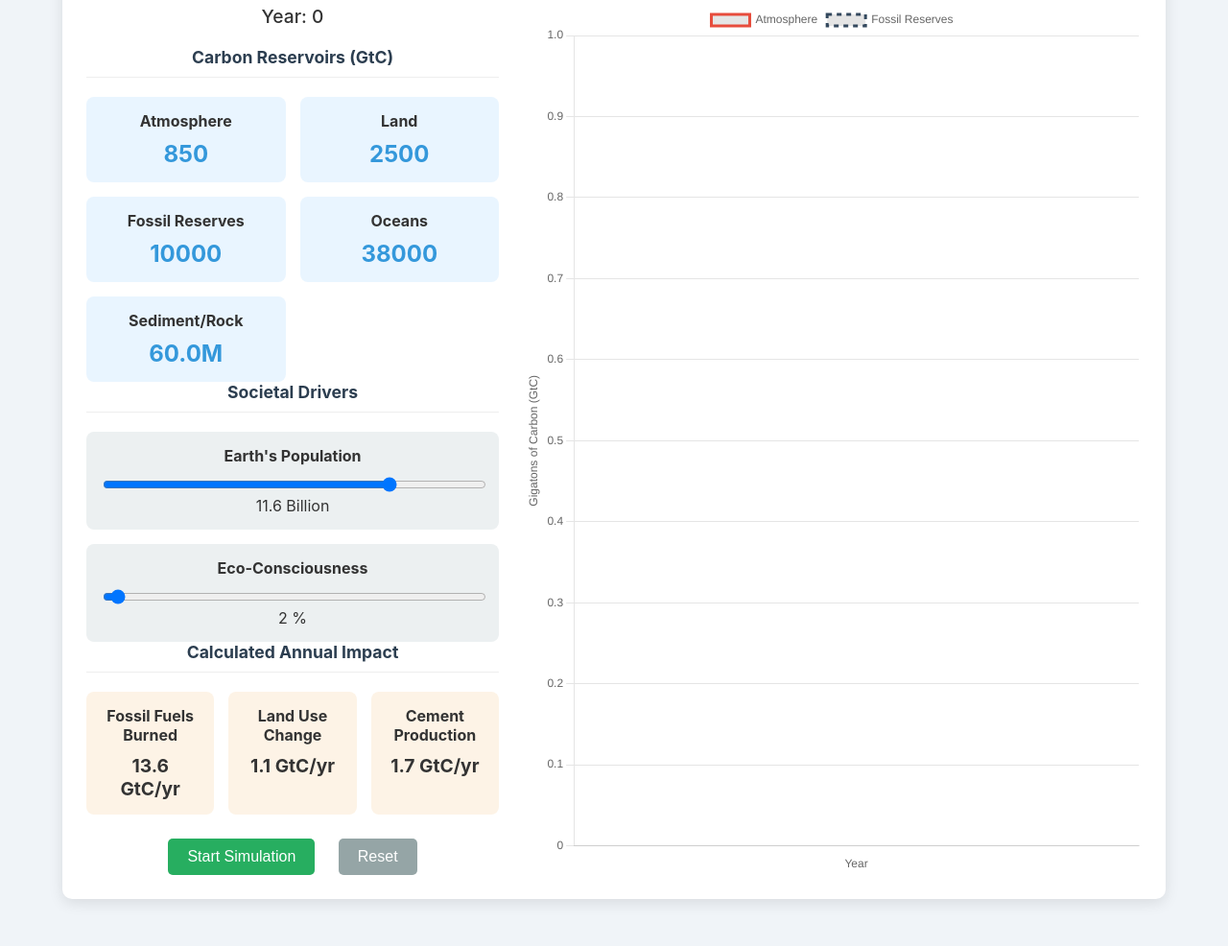
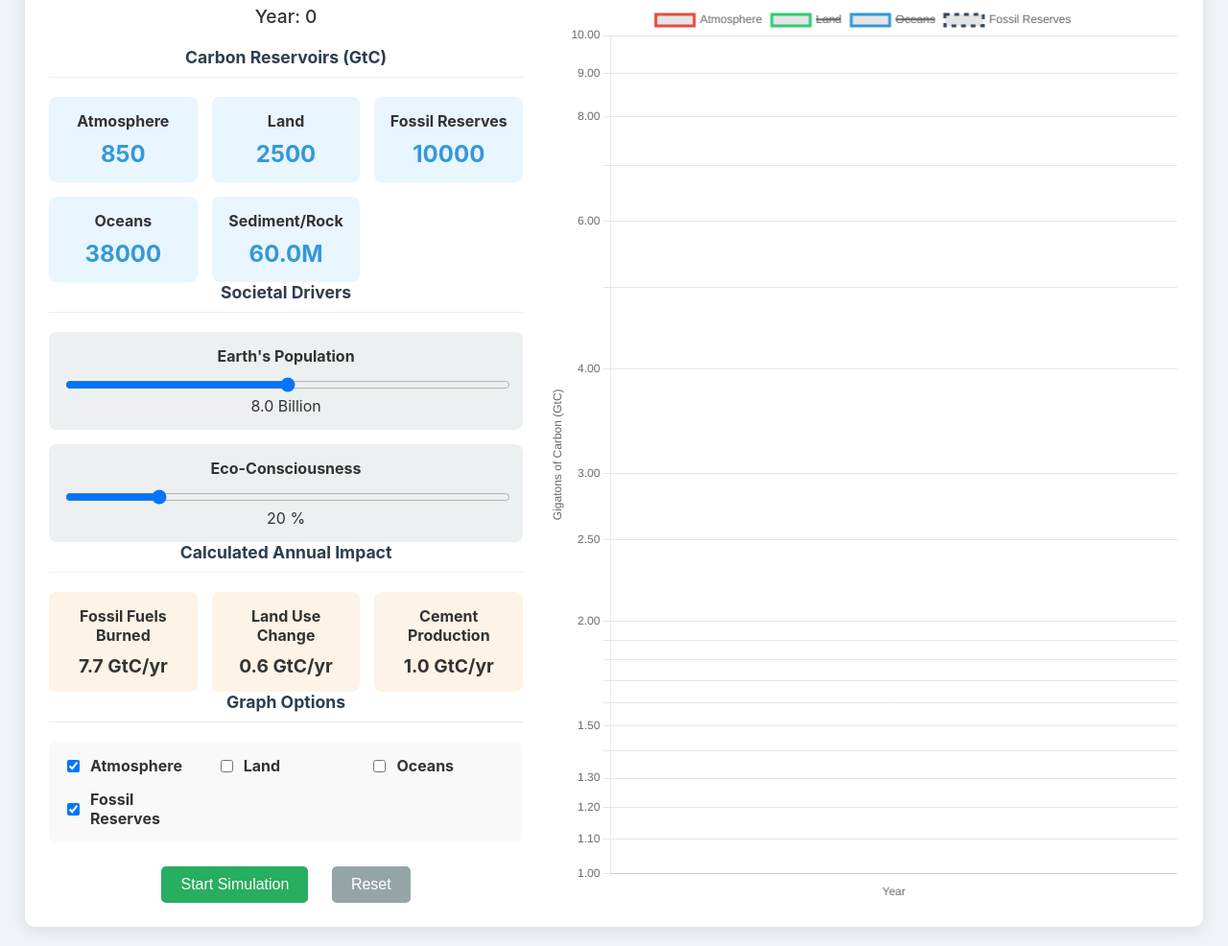
Before and after one commit to gnadori/circuits, a plain HTML site: page szenciklus.html in a window 1280 px wide. Shown: the part 100-1086 px from the top of the page at 96% size. Before the commit the page ends 1057 px from the top, so only its background shows below. Drawn offline with nearby package versions, Linux system fonts and the light colour scheme.

Commit message:
Update szenciklus.html

```diff
--- a/szenciklus.html
+++ b/szenciklus.html
@@ -3,26 +3,29 @@
 <head>
     <meta charset="UTF-8">
     <meta name="viewport" content="width=device-width, initial-scale=1.0">
-    <title>Comprehensive Interactive Carbon Cycle Model</title>
+    <title>Final Interactive Carbon Cycle 1</title>
     <script src="https://cdn.jsdelivr.net/npm/chart.js"></script>
     <style>
         body { font-family: -apple-system, BlinkMacSystemFont, 'Segoe UI', Roboto, Helvetica, Arial, sans-serif; display: flex; justify-content: center; align-items: center; min-height: 100vh; margin: 0; padding: 20px; background-color: #f0f4f8; color: #333; box-sizing: border-box; }
-        #app-container { width: 95%; max-width: 1100px; background: #ffffff; padding: 25px; border-radius: 10px; box-shadow: 0 4px 15px rgba(0,0,0,0.1); }
+        #app-container { width: 95%; max-width: 1200px; background: #ffffff; padding: 25px; border-radius: 10px; box-shadow: 0 4px 15px rgba(0,0,0,0.1); }
         h1, h2 { text-align: center; color: #2c3e50; margin-top: 0; }
         h2 { font-size: 1.1em; border-bottom: 1px solid #eee; padding-bottom: 10px; margin-bottom: 15px;}
         .main-layout { display: flex; flex-wrap: wrap; gap: 25px; }
-        .left-panel { flex: 2; min-width: 400px; }
-        .right-panel { flex: 3; min-width: 500px; min-height: 450px;}
-        .controls, .reservoirs, .impacts { display: grid; gap: 15px; margin-top: 20px; }
+        .left-panel { flex: 3; min-width: 450px; }
+        .right-panel { flex: 4; min-width: 550px; min-height: 500px;}
+        .controls, .reservoirs, .impacts, .graph-options { display: grid; gap: 15px; margin-top: 20px; }
         .reservoirs { grid-template-columns: repeat(auto-fit, minmax(150px, 1fr)); }
         .impacts { grid-template-columns: repeat(3, 1fr); }
+        .graph-options { grid-template-columns: repeat(auto-fit, minmax(120px, 1fr)); background: #f9f9f9; padding: 15px; border-radius: 8px; }
+        .toggle-item { display: flex; align-items: center; gap: 8px; }
         .control-item, .reservoir-item, .impact-item { background: #ecf0f1; padding: 15px; border-radius: 8px; text-align: center; }
         .reservoir-item { background: #e9f5ff; }
         .reservoir-item.depleted { background: #fadbd8; color: #78281f; }
         .impact-item { background: #fdf3e6; }
         .impact-item .impact-value { font-weight: bold; font-size: 1.2em; margin-top: 5px; }
-        .impact-item .impact-value.positive { color: #27ae60; } /* Green for reforestation */
+        .impact-item .impact-value.positive { color: #27ae60; }
         label { display: block; margin-bottom: 10px; font-weight: bold; }
+        .toggle-item label { margin: 0; }
         input[type="range"] { width: 100%; }
         .value { font-size: 1.5em; font-weight: bold; color: #3498db; margin-top: 5px; }
         .year-display { font-size: 1.2em; margin-bottom: 20px; font-weight: 500; text-align: center; }
@@ -36,7 +39,7 @@
 <body>
 
 <div id="app-container">
-    <h1>Comprehensive Carbon Cycle Model</h1>
+    <h1>Final Interactive Carbon Cycle Model</h1>
     <div class="main-layout">
         <div class="left-panel">
             <div class="year-display">Year: <span id="year">0</span></div>
@@ -70,6 +73,14 @@
                 <div class="impact-item"><label>Cement Production</label><div class="impact-value" id="impact-cement">0</div></div>
             </div>
 
+            <h2>Graph Options</h2>
+            <div class="graph-options">
+                <div class="toggle-item"><input type="checkbox" id="toggle-atmosphere" checked><label for="toggle-atmosphere">Atmosphere</label></div>
+                <div class="toggle-item"><input type="checkbox" id="toggle-land"><label for="toggle-land">Land</label></div>
+                <div class="toggle-item"><input type="checkbox" id="toggle-oceans"><label for="toggle-oceans">Oceans</label></div>
+                <div class="toggle-item"><input type="checkbox" id="toggle-fossil" checked><label for="toggle-fossil">Fossil Reserves</label></div>
+            </div>
+
             <div class="buttons">
                 <button id="start-stop-btn">Start Simulation</button>
                 <button id="reset-btn">Reset</button>
@@ -82,90 +93,84 @@
 </div>
 
 <script>
-    // --- MODEL CONSTANTS ---
     const LAND_CARRYING_CAPACITY = 3000;
-    const LAND_GROWTH_RATE = 0.005; // CORRECTED: Reduced from 0.01 for more realistic land uptake
-    const OCEAN_UPTAKE_FACTOR = 0.02; // CORRECTED: Reduced from 0.04 for more realistic ocean uptake
+    const LAND_GROWTH_RATE = 0.005;
+    const OCEAN_UPTAKE_FACTOR = 0.02;
     const PER_CAPITA_EMISSIONS = { burning: 1.2, cement: 0.15, land_use: 0.1 };
-    const INITIAL_VALUES = {
-        atmosphere: 850,
-        land: 2500,
-        oceans: 38000,
-        rock: 60000000,
-        fossil: 10000
-    };
+    const INITIAL_VALUES = { atmosphere: 850, land: 2500, oceans: 38000, rock: 60000000, fossil: 10000 };
 
-    // --- STATE VARIABLES ---
     let reservoirs = { ...INITIAL_VALUES };
     let year = 0;
     let simulationInterval = null;
     let derivedImpacts = { burning: 0, deforestation: 0, cement: 0 };
 
-    // --- DOM ELEMENTS ---
-    const yearEl = document.getElementById('year');
-    const atmosphereEl = document.getElementById('atmosphere-val');
-    const landEl = document.getElementById('land-val');
-    const oceansEl = document.getElementById('oceans-val');
-    const rockEl = document.getElementById('rock-val');
-    const fossilEl = document.getElementById('fossil-val');
-    const fossilResItem = document.getElementById('fossil-res-item');
-    const populationSlider = document.getElementById('population-slider');
-    const populationValEl = document.getElementById('population-val');
-    const ecoSlider = document.getElementById('eco-slider');
-    const ecoValEl = document.getElementById('eco-val');
-    const startStopBtn = document.getElementById('start-stop-btn');
-    const resetBtn = document.getElementById('reset-btn');
-    const impactBurningEl = document.getElementById('impact-burning');
-    const impactDeforestationEl = document.getElementById('impact-deforestation');
-    const impactCementEl = document.getElementById('impact-cement');
+    // --- DOM ELEMENT CACHING ---
+    const DOMElements = {
+        year: document.getElementById('year'),
+        atmosphere: document.getElementById('atmosphere-val'),
+        land: document.getElementById('land-val'),
+        oceans: document.getElementById('oceans-val'),
+        rock: document.getElementById('rock-val'),
+        fossil: document.getElementById('fossil-val'),
+        fossilResItem: document.getElementById('fossil-res-item'),
+        populationSlider: document.getElementById('population-slider'),
+        populationVal: document.getElementById('population-val'),
+        ecoSlider: document.getElementById('eco-slider'),
+        ecoVal: document.getElementById('eco-val'),
+        startStopBtn: document.getElementById('start-stop-btn'),
+        resetBtn: document.getElementById('reset-btn'),
+        impactBurning: document.getElementById('impact-burning'),
+        impactDeforestation: document.getElementById('impact-deforestation'),
+        impactCement: document.getElementById('impact-cement'),
+        toggle: {
+            atmosphere: document.getElementById('toggle-atmosphere'),
+            land: document.getElementById('toggle-land'),
+            oceans: document.getElementById('toggle-oceans'),
+            fossil: document.getElementById('toggle-fossil')
+        }
+    };
 
     // --- CHART SETUP ---
     const ctx = document.getElementById('carbonChart').getContext('2d');
     const carbonChart = new Chart(ctx, {
         type: 'line',
         data: { labels: [], datasets: [
-            { label: 'Atmosphere', data: [], borderColor: '#e74c3c', fill: false, tension: 0.1 },
-            { label: 'Fossil Reserves', data: [], borderColor: '#34495e', fill: false, tension: 0.1, borderDash: [5, 5] }
+            { label: 'Atmosphere', data: [], borderColor: '#e74c3c', hidden: false, tension: 0.1 },
+            { label: 'Land', data: [], borderColor: '#2ecc71', hidden: true, tension: 0.1 },
+            { label: 'Oceans', data: [], borderColor: '#3498db', hidden: true, tension: 0.1 },
+            { label: 'Fossil Reserves', data: [], borderColor: '#34495e', hidden: false, tension: 0.1, borderDash: [5, 5] }
         ]},
-        options: { responsive: true, maintainAspectRatio: false, scales: {
-            x: { title: { display: true, text: 'Year' } },
-            y: { title: { display: true, text: 'Gigatons of Carbon (GtC)' } }
-        }}
+        options: {
+            responsive: true, maintainAspectRatio: false,
+            scales: {
+                x: { title: { display: true, text: 'Year' } },
+                y: { type: 'logarithmic', title: { display: true, text: 'Gigatons of Carbon (GtC)' } }
+            }
+        }
     });
 
     // --- FUNCTIONS ---
     function calculateDerivedImpacts() {
-        const population = parseFloat(populationSlider.value);
-        const ecoFactor = parseFloat(ecoSlider.value) / 100;
+        const population = parseFloat(DOMElements.populationSlider.value);
+        const ecoFactor = parseFloat(DOMElements.ecoSlider.value) / 100;
 
-        const baseBurning = population * PER_CAPITA_EMISSIONS.burning;
-        const baseCement = population * PER_CAPITA_EMISSIONS.cement;
-        const baseLandUse = population * PER_CAPITA_EMISSIONS.land_use;
-
-        derivedImpacts.burning = baseBurning * (1 - ecoFactor);
-        derivedImpacts.cement = baseCement * (1 - (ecoFactor * 0.9));
-        derivedImpacts.deforestation = baseLandUse * (1 - (ecoFactor * 1.5));
+        derivedImpacts.burning = population * PER_CAPITA_EMISSIONS.burning * (1 - ecoFactor);
+        derivedImpacts.cement = population * PER_CAPITA_EMISSIONS.cement * (1 - (ecoFactor * 0.9));
+        derivedImpacts.deforestation = population * PER_CAPITA_EMISSIONS.land_use * (1 - (ecoFactor * 1.5));
 
         updateImpactDisplays();
     }
 
     function updateImpactDisplays() {
-        impactBurningEl.textContent = `${derivedImpacts.burning.toFixed(1)} GtC/yr`;
-        impactCementEl.textContent = `${derivedImpacts.cement.toFixed(1)} GtC/yr`;
-        impactDeforestationEl.textContent = `${derivedImpacts.deforestation.toFixed(1)} GtC/yr`;
-        impactDeforestationEl.classList.toggle('positive', derivedImpacts.deforestation < 0);
+        DOMElements.impactBurning.textContent = `${derivedImpacts.burning.toFixed(1)} GtC/yr`;
+        DOMElements.impactCement.textContent = `${derivedImpacts.cement.toFixed(1)} GtC/yr`;
+        DOMElements.impactDeforestation.textContent = `${derivedImpacts.deforestation.toFixed(1)} GtC/yr`;
+        DOMElements.impactDeforestation.classList.toggle('positive', derivedImpacts.deforestation < 0);
     }
 
     function runSimulationStep() {
         year++;
-
-        let actualBurning = derivedImpacts.burning;
-        if (reservoirs.fossil <= 0) {
-            actualBurning = 0;
-            reservoirs.fossil = 0;
-        } else if (reservoirs.fossil < actualBurning) {
-            actualBurning = reservoirs.fossil;
-        }
+        let actualBurning = Math.max(0, Math.min(reservoirs.fossil, derivedImpacts.burning));
 
         const growthPotential = 1 - (reservoirs.land / LAND_CARRYING_CAPACITY);
         const naturalNetUptake = LAND_GROWTH_RATE * reservoirs.land * growthPotential;
@@ -185,20 +190,22 @@
     }
 
     function updateDisplays() {
-        yearEl.textContent = year;
-        atmosphereEl.textContent = reservoirs.atmosphere.toFixed(0);
-        landEl.textContent = reservoirs.land.toFixed(0);
-        oceansEl.textContent = reservoirs.oceans.toFixed(0);
-        rockEl.textContent = (reservoirs.rock / 1000000).toFixed(1) + 'M';
-        fossilEl.textContent = reservoirs.fossil.toFixed(0);
-        fossilResItem.classList.toggle('depleted', reservoirs.fossil <= 0);
+        DOMElements.year.textContent = year;
+        DOMElements.atmosphere.textContent = reservoirs.atmosphere.toFixed(0);
+        DOMElements.land.textContent = reservoirs.land.toFixed(0);
+        DOMElements.oceans.textContent = reservoirs.oceans.toFixed(0);
+        DOMElements.rock.textContent = (reservoirs.rock / 1000000).toFixed(1) + 'M';
+        DOMElements.fossil.textContent = reservoirs.fossil.toFixed(0);
+        DOMElements.fossilResItem.classList.toggle('depleted', reservoirs.fossil <= 0);
     }
 
     function updateChart() {
         if (year % 5 === 0) {
             carbonChart.data.labels.push(year);
             carbonChart.data.datasets[0].data.push(reservoirs.atmosphere);
-            carbonChart.data.datasets[1].data.push(reservoirs.fossil);
+            carbonChart.data.datasets[1].data.push(reservoirs.land);
+            carbonChart.data.datasets[2].data.push(reservoirs.oceans);
+            carbonChart.data.datasets[3].data.push(reservoirs.fossil);
 
             if (carbonChart.data.labels.length > 100) {
                 carbonChart.data.labels.shift();
@@ -212,13 +219,13 @@
         if (simulationInterval) {
             clearInterval(simulationInterval);
             simulationInterval = null;
-            startStopBtn.textContent = 'Start Simulation';
-            startStopBtn.classList.remove('running');
+            DOMElements.startStopBtn.textContent = 'Start Simulation';
+            DOMElements.startStopBtn.classList.remove('running');
         } else {
             calculateDerivedImpacts();
             simulationInterval = setInterval(runSimulationStep, 100);
-            startStopBtn.textContent = 'Stop Simulation';
-            startStopBtn.classList.add('running');
+            DOMElements.startStopBtn.textContent = 'Stop Simulation';
+            DOMElements.startStopBtn.classList.add('running');
         }
     }
 
@@ -226,28 +233,45 @@
         if (simulationInterval) toggleSimulation();
         year = 0;
         reservoirs = { ...INITIAL_VALUES };
-        populationSlider.value = 11.6; // Set to your tested value
-        ecoSlider.value = 2; // Set to your tested value
-        populationValEl.textContent = parseFloat(populationSlider.value).toFixed(1);
-        ecoValEl.textContent = ecoSlider.value;
+        DOMElements.populationSlider.value = 8;
+        DOMElements.ecoSlider.value = 20;
+        DOMElements.populationVal.textContent = parseFloat(DOMElements.populationSlider.value).toFixed(1);
+        DOMElements.ecoVal.textContent = DOMElements.ecoSlider.value;
+
+        DOMElements.toggle.atmosphere.checked = true;
+        DOMElements.toggle.land.checked = false;
+        DOMElements.toggle.oceans.checked = false;
+        DOMElements.toggle.fossil.checked = true;
+
         carbonChart.data.labels = [];
-        carbonChart.data.datasets.forEach(dataset => dataset.data = []);
+        carbonChart.data.datasets.forEach((dataset, index) => {
+            dataset.data = [];
+            dataset.hidden = !document.getElementById(`toggle-${dataset.label.toLowerCase().split(' ')[0]}`).checked;
+        });
+
         carbonChart.update();
         calculateDerivedImpacts();
         updateDisplays();
     }
 
     // --- EVENT LISTENERS ---
-    populationSlider.oninput = () => {
-        populationValEl.textContent = parseFloat(populationSlider.value).toFixed(1);
+    DOMElements.populationSlider.oninput = () => {
+        DOMElements.populationVal.textContent = parseFloat(DOMElements.populationSlider.value).toFixed(1);
         if (!simulationInterval) calculateDerivedImpacts();
     };
-    ecoSlider.oninput = () => {
-        ecoValEl.textContent = ecoSlider.value;
+    DOMElements.ecoSlider.oninput = () => {
+        DOMElements.ecoVal.textContent = DOMElements.ecoSlider.value;
         if (!simulationInterval) calculateDerivedImpacts();
     };
-    startStopBtn.addEventListener('click', toggleSimulation);
-    resetBtn.addEventListener('click', resetSimulation);
+    DOMElements.startStopBtn.addEventListener('click', toggleSimulation);
+    DOMElements.resetBtn.addEventListener('click', resetSimulation);
+
+    Object.keys(DOMElements.toggle).forEach((key, index) => {
+        DOMElements.toggle[key].addEventListener('change', (e) => {
+            carbonChart.data.datasets[index].hidden = !e.target.checked;
+            carbonChart.update();
+        });
+    });
 
     // --- INITIALIZE ---
     resetSimulation();
```
